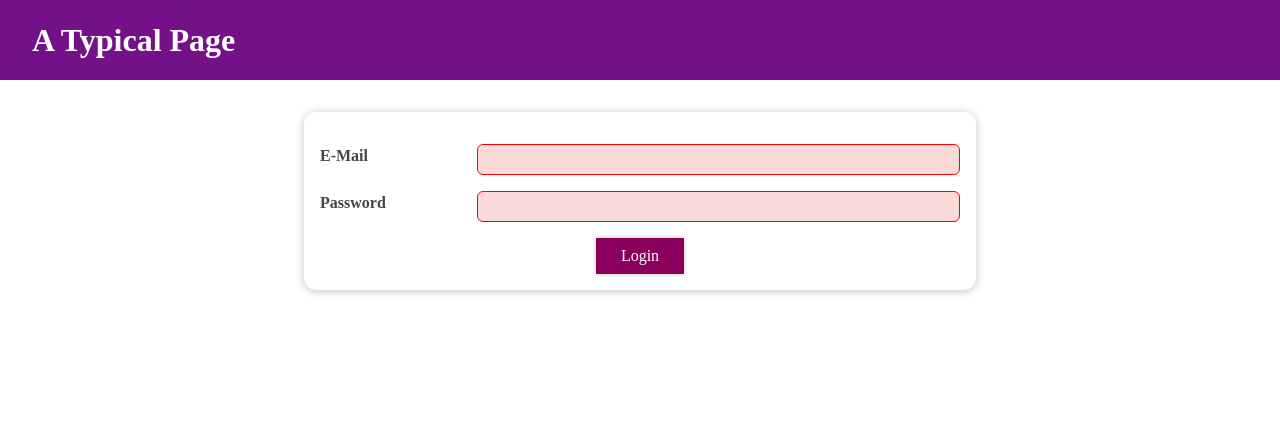
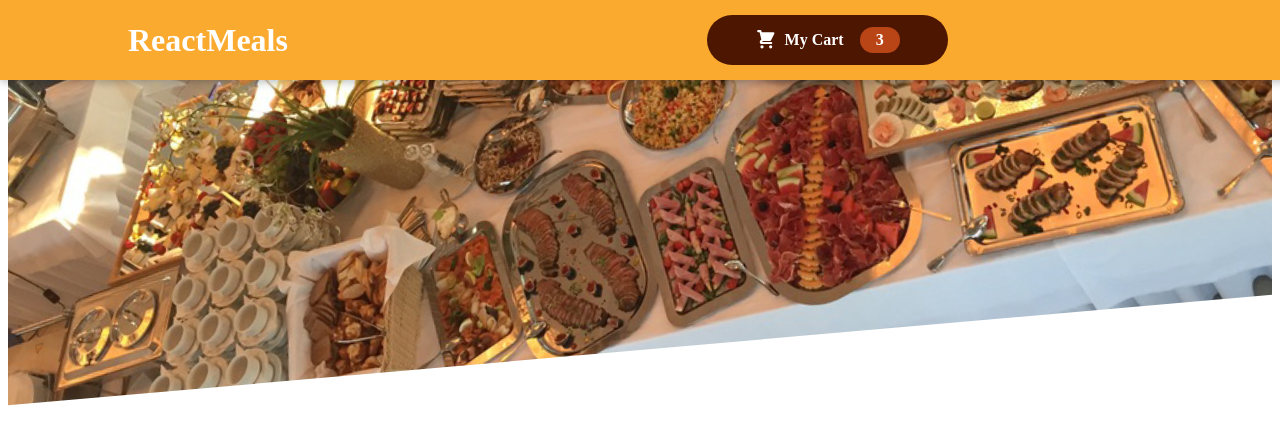
Before and after one commit to uBing9201/react-study, a React (Vite) app: page / in a window 1280 px wide. Shown: the top 444 px of the page. Built offline with nearby package versions, Linux system fonts and the light colour scheme.

Commit message:
Food 템플릿 구성 중 (Header Button)

```diff
--- a/package.json
+++ b/package.json
@@ -12,6 +12,7 @@
   "dependencies": {
     "react": "^19.0.0",
     "react-dom": "^19.0.0",
+    "sass": "^1.86.3",
     "styled-components": "^6.1.17"
   },
   "devDependencies": {
--- a/src/App.jsx
+++ b/src/App.jsx
@@ -1,54 +1,11 @@
-import React, { useContext, useEffect, useState } from 'react';
-import MainHeader from './components/SideEffect/MainHeader/MainHeader';
-import Login from './components/SideEffect/Login/Login';
-import Home from './components/SideEffect/Home/Home';
-import { AuthContext } from './components/SideEffect/store/AuthContextProvider';
+import React from 'react';
+import Header from './components/Food/Layout/Header';
 
 const App = () => {
-  const { isLoggedIn, changeLoginStatus } = useContext(AuthContext);
-
-  // 서버로 로그인을 요청하는 함수. (나중에 fetch등을 통해 실제로 요청이 들어갈 겁니다.)
-  const loginHandler = (email, password) => {
-    if (email === 'abc1234@naver.com' && password === 'aaa1111') {
-      // 로그인 성공
-      changeLoginStatus(true);
-      // 브라우저가 제공하는 저장소 localStorage.
-      // 새로고침이나 브라우저를 종료해도 데이터가 계속 유지됨.
-      localStorage.setItem('login-flag', '1');
-    } else {
-      alert('로그인 실패입니다.');
-    }
-  };
-
-  const logoutHandler = () => {
-    changeLoginStatus(false);
-    localStorage.removeItem('login-flag');
-  };
-
-  useEffect(() => {
-    // 이 useEffect의 콜백은 최초 렌더링 시 딱 한번만 동작해도 되는 로직.
-    console.log('useEffect Called!');
-
-    // 화면이 렌더링 될 때 localStorage를 확인해서
-    // login-flag라는 데이터 있다면 로그인 상태를 변경하자
-    const storedLoginFlag = localStorage.getItem('login-flag');
-    if (storedLoginFlag === '1') {
-      changeLoginStatus(true);
-    }
-  }, []);
-  // 의존성 배열: useEffect가 실행되어야 하는 트리거 변수.
-  // 배열 안에 상태 변수를 지정하면, 해당 변수의 값이 변할 때마다 useEffect가 실행되고,
-  // 만약 빈 배열을 전달하면 최초 렌더링 과정에서 단 한번만 실행.
-
   return (
-    // 컨텍스트를 생성했다면 전역 상태를 사용하고자 하는 컴포넌트를 Provider로 감싸줍니다.
-    <>
-      <MainHeader onLogout={logoutHandler} />
-      <main style={{ marginTop: '7rem' }}>
-        {isLoggedIn && <Home />}
-        {!isLoggedIn && <Login onLogin={loginHandler} />}
-      </main>
-    </>
+    <div>
+      <Header />
+    </div>
   );
 };
 
--- /dev/null
+++ b/src/components/Food/Cart/CartIcon.jsx
@@ -0,0 +1,15 @@
+import React from 'react';
+
+const CartIcon = () => {
+  return (
+    <svg
+      xmlns='http://www.w3.org/2000/svg'
+      viewBox='0 0 20 20'
+      fill='currentColor'
+    >
+      <path d='M3 1a1 1 0 000 2h1.22l.305 1.222a.997.997 0 00.01.042l1.358 5.43-.893.892C3.74 11.846 4.632 14 6.414 14H15a1 1 0 000-2H6.414l1-1H14a1 1 0 00.894-.553l3-6A1 1 0 0017 3H6.28l-.31-1.243A1 1 0 005 1H3zM16 16.5a1.5 1.5 0 11-3 0 1.5 1.5 0 013 0zM6.5 18a1.5 1.5 0 100-3 1.5 1.5 0 000 3z' />
+    </svg>
+  );
+};
+
+export default CartIcon;
--- /dev/null
+++ b/src/components/Food/Layout/Header.jsx
@@ -0,0 +1,21 @@
+import React from 'react';
+import styles from './Header.module.scss';
+import mealsImage from '../../../assets/meals.jpg';
+import HeaderCartButton from './HeaderCartButton';
+
+const Header = () => {
+  return (
+    <>
+      <header className={styles.header}>
+        <h1>ReactMeals</h1>
+        <HeaderCartButton />
+        <button>Cart</button>
+      </header>
+      <div className={styles['main-image']}>
+        <img src={mealsImage} alt='Looks very delicious meals' />
+      </div>
+    </>
+  );
+};
+
+export default Header;
--- /dev/null
+++ b/src/components/Food/Layout/Header.module.scss
@@ -0,0 +1,31 @@
+$my-orange: #fbaa30;
+
+.header {
+  position: fixed;
+  top: 0;
+  left: 0;
+  width: 100%;
+  height: 5rem;
+  background-color: $my-orange;
+  color: white;
+  display: flex;
+  justify-content: space-between;
+  align-items: center;
+  padding: 0 10%;
+  box-shadow: 0 2px 8px rgba(0, 0, 0, 0.25);
+  z-index: 10;
+}
+
+.main-image {
+  width: 100%;
+  height: 25rem;
+  z-index: 0;
+  overflow: hidden;
+
+  img {
+    width: 110%;
+    height: 100%;
+    object-fit: cover;
+    transform: rotate(-5deg) translateY(-4rem) translateX(-1rem);
+  }
+}
--- /dev/null
+++ b/src/components/Food/Layout/HeaderCartButton.jsx
@@ -0,0 +1,19 @@
+import React from 'react';
+import styles from './HeaderCartButton.module.scss';
+import CartIcon from '../Cart/CartIcon';
+
+const HeaderCartButton = () => {
+  const { button, icon, badge } = styles;
+
+  return (
+    <button className={button}>
+      <span className={icon}>
+        <CartIcon />
+      </span>
+      <span>My Cart</span>
+      <span className={badge}>3</span>
+    </button>
+  );
+};
+
+export default HeaderCartButton;
--- /dev/null
+++ b/src/components/Food/Layout/HeaderCartButton.module.scss
@@ -0,0 +1,65 @@
+$main-color: #4d1601;
+$hover-color: #2c0d00;
+$badge-color: #b94517;
+$hover-badge-color: #92320c;
+$animation-duration: 300ms;
+
+.button {
+  cursor: pointer;
+  font: inherit;
+  padding: 0.75rem 3rem;
+  border: none;
+  border-radius: 25px;
+  background-color: $main-color;
+  color: white;
+  display: flex;
+  justify-content: space-around;
+  align-items: center;
+  font-weight: bold;
+
+  &:hover,
+  &:active {
+    background-color: $hover-color;
+  }
+
+  .icon {
+    width: 1.35rem;
+    height: 1.35rem;
+    margin-right: 0.5rem;
+  }
+
+  .badge {
+    padding: 0.25rem 1rem;
+    margin-left: 1rem;
+    border-radius: 25px;
+    font-weight: bold;
+    background-color: $badge-color;
+  }
+
+  &:hover .badge,
+  &:active .badge {
+    background-color: $hover-badge-color;
+  }
+}
+
+.bump {
+  animation: bump $animation-duration ease-out;
+}
+
+@keyframes bump {
+  0% {
+    transform: scale(1);
+  }
+  10% {
+    transform: scale(0.9);
+  }
+  30% {
+    transform: scale(1.1);
+  }
+  50% {
+    transform: scale(1.15);
+  }
+  100% {
+    transform: scale(1);
+  }
+}
```
Also changed, not shown: src/assets/meals.jpg (added), 1 other file (tests, documents, lock files or other folders).
